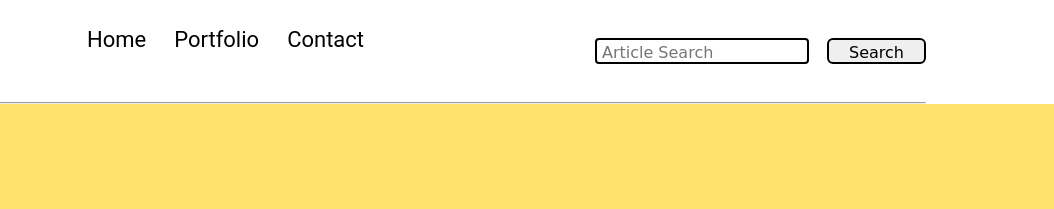
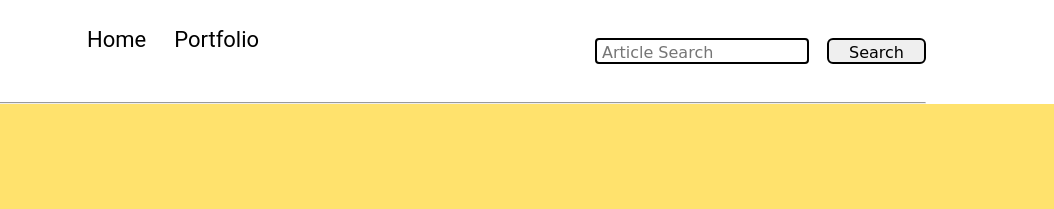
Before and after one commit to varnita619/HTML-Blog, a plain HTML site: page aboutHTML.html in a window 1280 px wide. Shown: the top 209 px of the page, 226-1280 px from the left. Drawn offline with Linux system fonts and the light colour scheme.

Commit message:
refactor: navbar

```diff
--- a/aboutHTML.html
+++ b/aboutHTML.html
@@ -17,7 +17,6 @@
             <ul>
                 <li><a href="/">Home</a></li>
                 <li><a href="https://varnitamakrariya.netlify.app/">Portfolio</a></li>
-                <li><a href="/contact.html">Contact</a></li>
             </ul>
         </div>
         <div class="nav-right">
```
Also changed, not shown: htmlCode.html (+1 -1 lines), index.html (+0 -1 lines).
